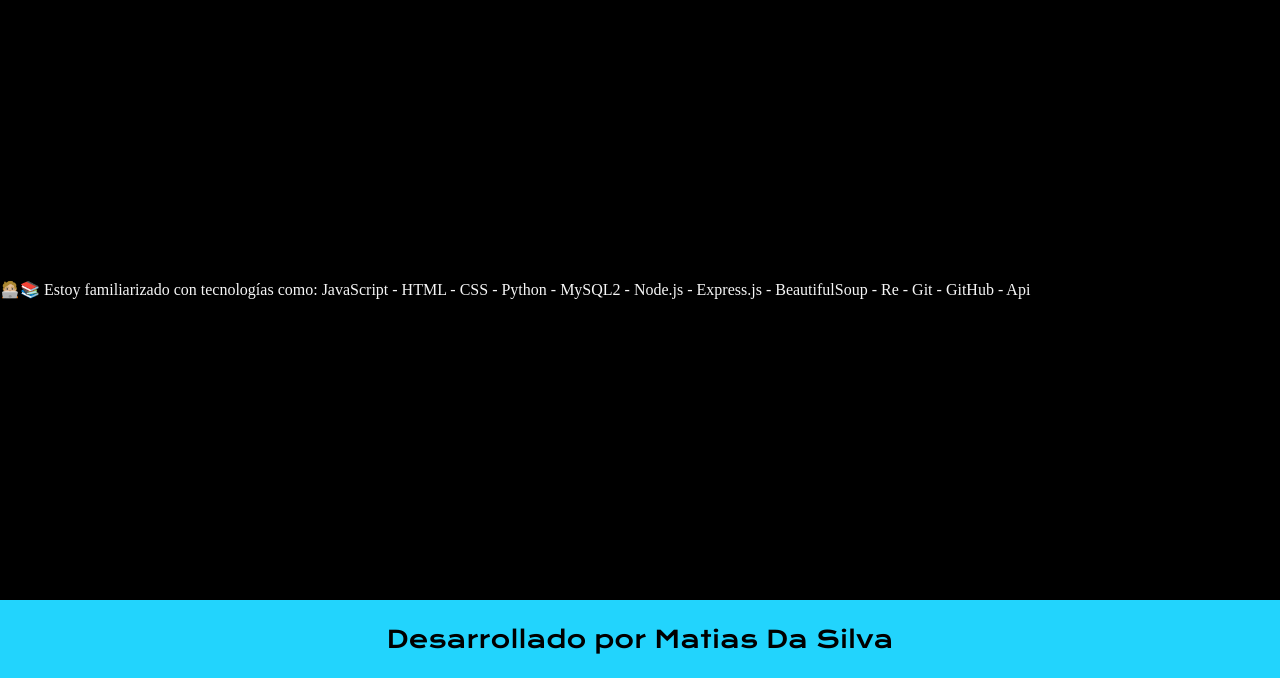
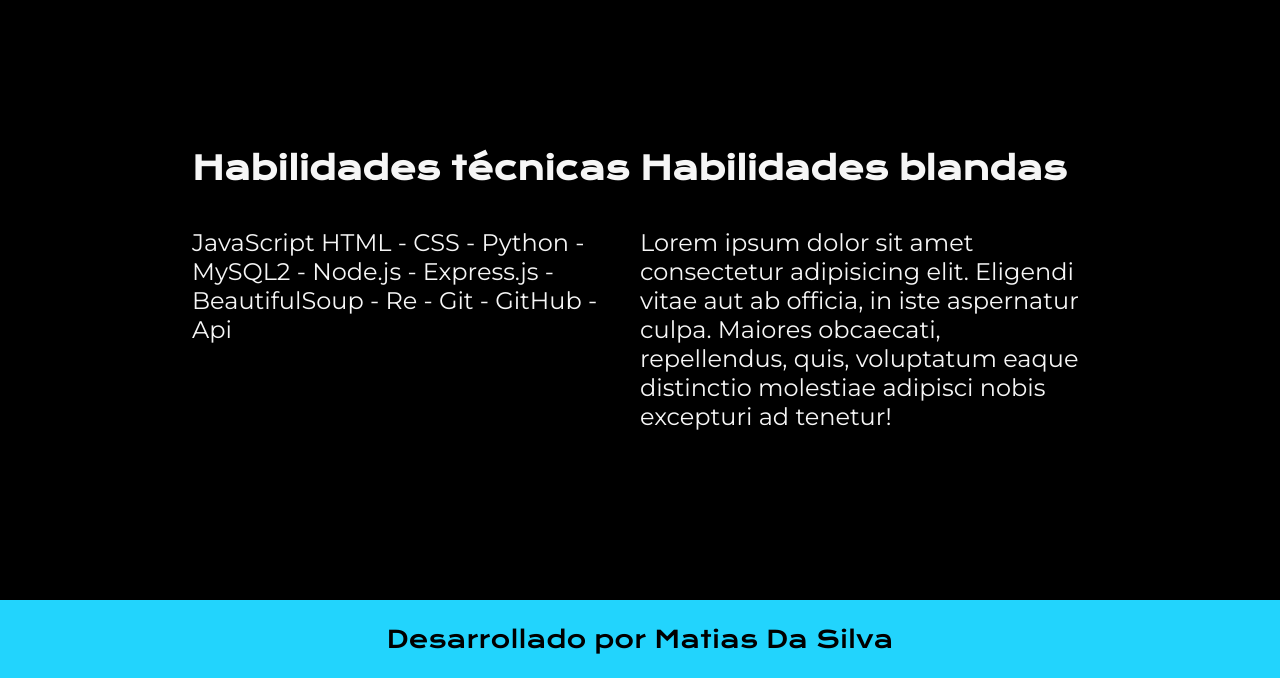
Before and after one commit to maybe9999/dev-matias, a website: page public/habilidades.html in a window 1280 px wide. Shown: the part 122-800 px from the top of the page. Drawn offline with nearby package versions, Linux system fonts and the light colour scheme.

Commit message:
update
correccion menores

```diff
--- a/public/habilidades.html
+++ b/public/habilidades.html
@@ -19,10 +19,20 @@
         <img src="./assets/dados.svg" alt="Ico de dados" class="dados">
     </header>
 
-    <main>
-        <p>🧑🏼‍💻📚 Estoy familiarizado con tecnologías como: JavaScript - HTML -
-            CSS - Python - MySQL2 - Node.js - Express.js - BeautifulSoup - Re -
-            Git - GitHub - Api</p>
+    <main class="presentacion habilidades">
+        <section class="presentacion__contenido habilidades__contenido">
+            <h1 class="presentacion__contenido__titulo">Habilidades técnicas</h1>
+            <p class="presentacion__contenido__texto"><span class="habilidades1">JavaScript</span> <span class="habilidades1">HTML</span> -
+                CSS - Python - MySQL2 - Node.js - Express.js - BeautifulSoup - Re -
+                Git - GitHub - Api
+            </p>
+        </section>
+        <section class="presentacion__contenido">
+            <h1 class="presentacion__contenido__titulo">Habilidades blandas</h1>
+            <p class="presentacion__contenido__texto">
+                Lorem ipsum dolor sit amet consectetur adipisicing elit. Eligendi vitae aut ab officia, in iste aspernatur culpa. Maiores obcaecati, repellendus, quis, voluptatum eaque distinctio molestiae adipisci nobis excepturi ad tenetur!
+            </p>
+        </section>
     </main>
 
     <footer class="footer">
--- a/public/styles/style.css
+++ b/public/styles/style.css
@@ -7,7 +7,7 @@
     --color-terciaria: #22D4FD;
     --color-hover: #272727;
 
-    --fuente-krona: 'Krona One', sans-serif;
+    --fuente-krona: 'Krona One', sans-serif; /* texto en gral */
     --fuente-montserrat: 'Montserrat', sans-serif;
 }
 
@@ -28,6 +28,11 @@ body{
 
 .hidden{
     display: none !important;
+}
+
+a{
+    text-decoration: none;
+    color: var(--color-secundaria);
 }
 /* ---------  Fin General --------- */
 
@@ -168,7 +173,8 @@ body{
 }
 
 .presentacion__contenido__carruseles__slider-section img {
-    width: 50%;
+    min-width: 50%;
+    max-width: 50%;
     height: 100%;
     /* object-fit: cover; */
     border-radius: 15px;
@@ -180,6 +186,7 @@ body{
     font-size: 1.2rem;
     font-weight: 400;
     align-self: center;
+    text-align: justify;
 
 }
 .title{
@@ -223,6 +230,19 @@ body{
 }
 /* Fin sección Proyectos*/
 
+/* Inicio seccion habilidades */
+.habilidades{
+    align-items: flex-start;
+}
+
+.habilidades__contenido{
+    display: flex;
+    flex-direction: column;
+    align-items: flex-start;
+    justify-content: flex-start;
+}
+/* Fin seccion habilidades */
+
 /* -----------  Fin Main ----------- */
 
 
```
Also changed, not shown: public/about.html (+1 -1 lines), public/proyectos.html (+2 -2 lines).
